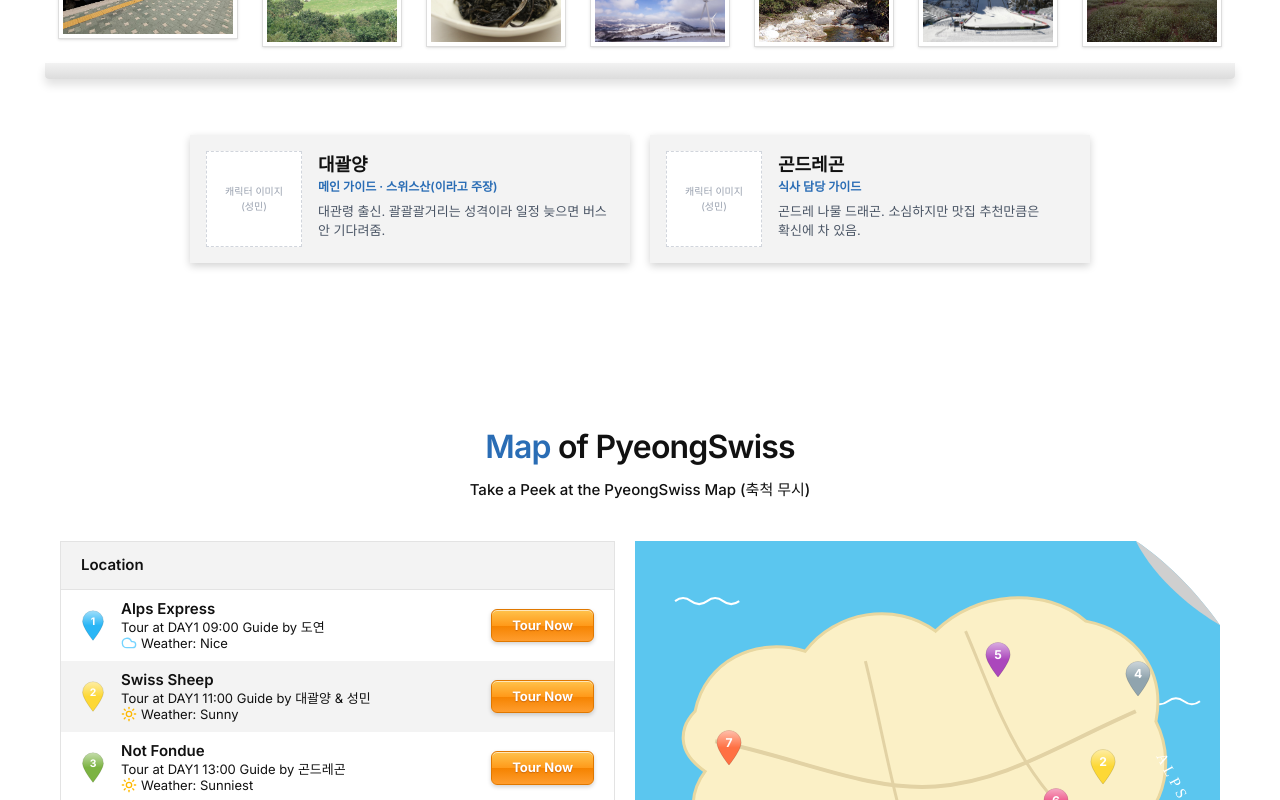
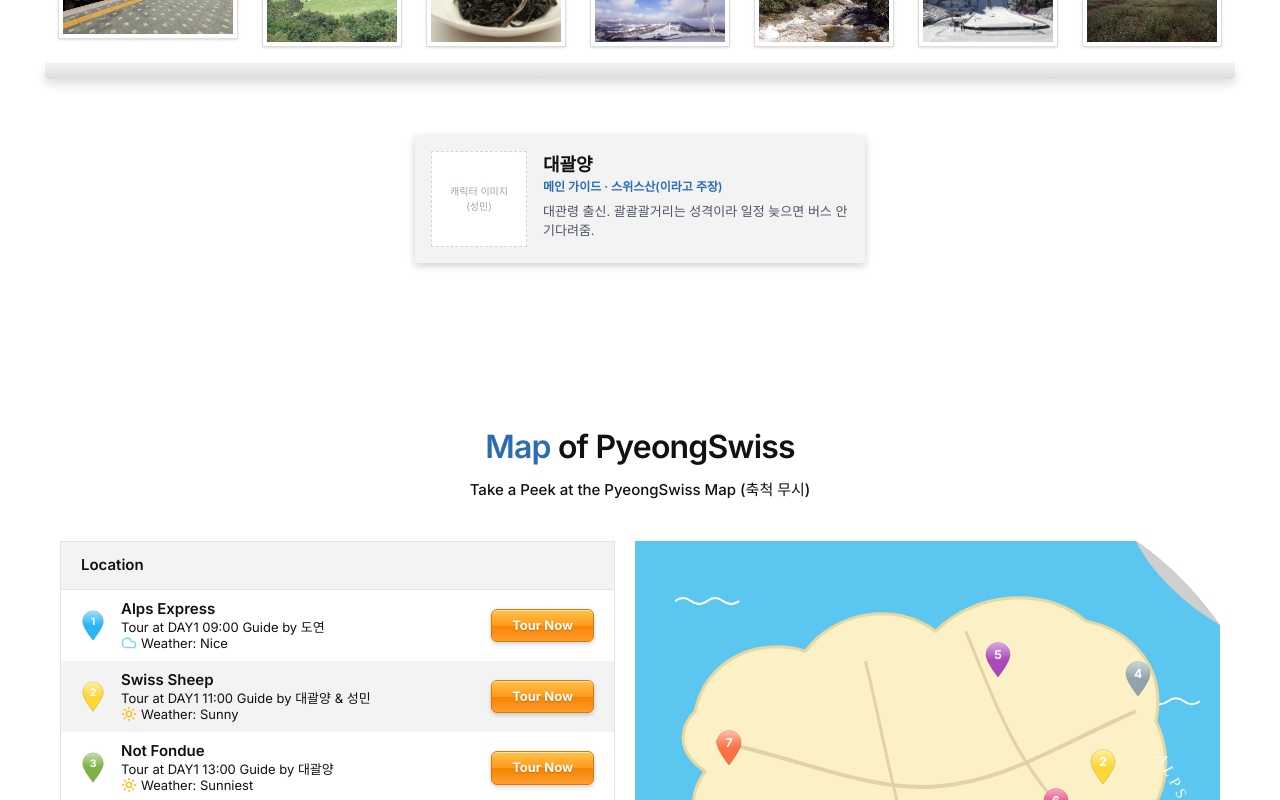
Before and after one commit to h20266616-maker/PyeongChang_Swiss_Tour, a React (Vite) app: page / in a window 1280 px wide. Shown: the part 3600-4400 px from the top of the page. Built offline with nearby package versions, Linux system fonts and the light colour scheme; a web font is replaced by a local one.

Commit message:
곤드레곤 캐릭터 삭제 (마스코트는 대괄양 하나)

```diff
--- a/src/components/Tours.tsx
+++ b/src/components/Tours.tsx
@@ -272,7 +272,7 @@ export function Guides() {
       </div>
 
       {/* 마스코트 가이드 */}
-      <div className="mx-auto mt-14 grid max-w-[900px] gap-5 md:grid-cols-2">
+      <div className={`mx-auto mt-14 grid gap-5 ${GUIDES_INTRO.mascots.length > 1 ? 'max-w-[900px] md:grid-cols-2' : 'max-w-[450px]'}`}>
         {GUIDES_INTRO.mascots.map((m) => (
           <div key={m.id} className="card-shadow flex gap-4 bg-panel p-4">
             <div className="flex h-[96px] w-[96px] shrink-0 items-center justify-center border border-dashed border-gray-300 bg-white text-center text-[10px] text-gray-400">
--- a/src/config.ts
+++ b/src/config.ts
@@ -18,8 +18,7 @@ export const EXHIBIT_SITE_URL = '';
 
 /** 성민 캐릭터 이미지 — public/characters/ 에 넣고 경로 입력. 비워두면 자리표시 */
 export const CHARACTER_IMAGES: Record<string, string> = {
-  dwaegwalyang: '', // 예: '/characters/dwaegwalyang.png'
-  gondregon: '',
+  dwaegwalyang: '', // 대괄양. 예: '/characters/daegwalyang.png'
 };
 
 /**
@@ -30,7 +29,6 @@ export const GOODS_IMAGES: Record<string, string> = {
   'set-intro': '',
   'set-master': '',
   dwaegwalyang: '',
-  gondregon: '',
   keyring: '',
   air: '',
   sticker: '',
--- a/src/content.ts
+++ b/src/content.ts
@@ -101,8 +101,8 @@ export const TOURS: Tour[] = [
     blurb: '알프스 정식\n퐁듀인 줄 알았던 분들 죄송합니다\n곤드레밥이 더 맛있음',
     real: '곤드레밥',
     where: '평창 일대 식당',
-    desc: '패키지 조식·중식 공통 메뉴. 곤드레곤이 직접 고른 맛집으로 모십니다.',
-    guide: '곤드레곤',
+    desc: `패키지 조식·중식 공통 메뉴. ${MASCOT_NAME}가 직접 고른 맛집으로 모십니다.`,
+    guide: MASCOT_NAME,
     weather: 'Sunniest',
     weatherIcon: 'sun',
     photo: 'gondre',
@@ -183,12 +183,6 @@ export const GUIDES_INTRO = {
       name: MASCOT_NAME,
       role: '메인 가이드 · 스위스산(이라고 주장)',
       desc: '대관령 출신. 괄괄괄거리는 성격이라 일정 늦으면 버스 안 기다려줌.',
-    },
-    {
-      id: 'gondregon',
-      name: '곤드레곤',
-      role: '식사 담당 가이드',
-      desc: '곤드레 나물 드래곤. 소심하지만 맛집 추천만큼은 확신에 차 있음.',
     },
   ],
 };
@@ -487,17 +481,6 @@ export const GOODS: Goods[] = [
     description: [`평스투어 메인 가이드 ${MASCOT_NAME}를 그대로 옮긴 봉제인형.`, '누르면 소리가 날 것 같지만 나지 않습니다.', '원산지: 대관령 (스위스 아님)'],
   },
   {
-    id: 'gondregon',
-    name: '곤드레곤 봉제인형',
-    category: '마스코트',
-    price: 230,
-    badge: 'NEW',
-    popularity: 70,
-    options: { name: '크기', values: [{ label: 'S (15cm)' }, { label: 'M (25cm)', delta: 80 }] },
-    summary: '소심한 곤드레 나물 드래곤',
-    description: ['식사 담당 가이드 곤드레곤 인형.', '배를 누르면 곤드레밥이 먹고 싶어지는 효과가 있습니다 (개인차 있음).'],
-  },
-  {
     id: 'keyring',
     name: '양 키링 (양털 100% 아님)',
     category: '마스코트',
@@ -612,7 +595,7 @@ export const GOODS: Goods[] = [
     category: '기념품',
     price: 30,
     popularity: 58,
-    summary: `${MASCOT_NAME}·곤드레곤 스티커 12종`,
+    summary: `${MASCOT_NAME}·평창 명소 스티커 12종`,
     description: ['마스코트와 평창 명소 스티커 12종.', '캐리어에 붙이면 스위스 다녀온 것처럼 보입니다.'],
   },
   {
```
Also changed, not shown: 2 other files (tests, documents, lock files or other folders).
